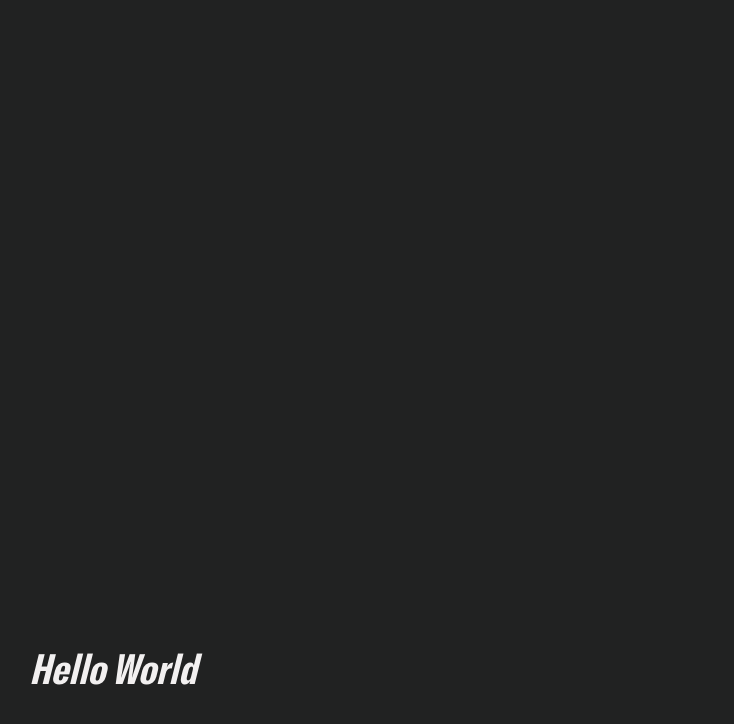
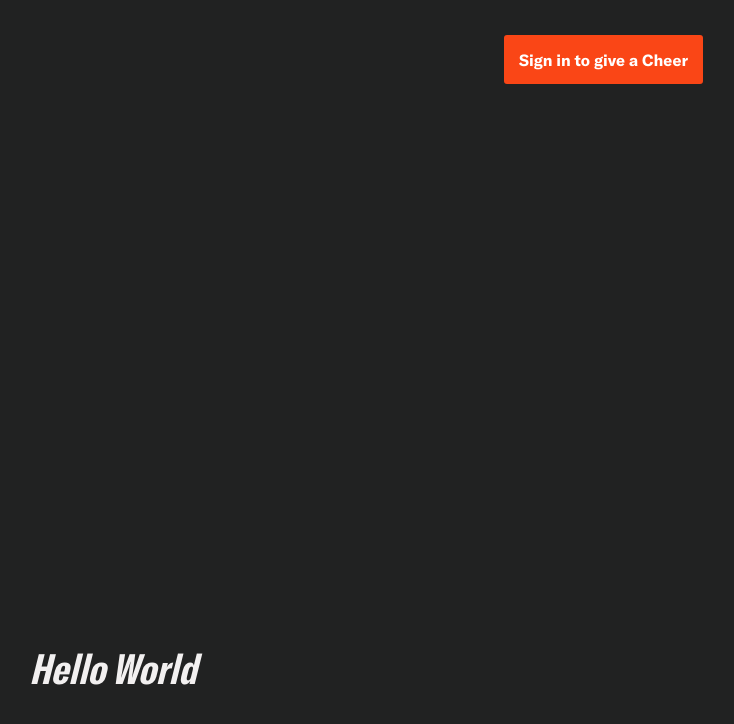
Before and after one commit to ugrky/championapp, a React (Create React App) app: page / in a window 1280 px wide. Shown: the top 724 px of the page, without its empty margins (527-1261 px from the left). Built offline with nearby package versions, Linux system fonts and the light colour scheme; no server answers; the database is empty.

Commit message:
Added signin menu top right

```diff
--- /dev/null
+++ b/src/components/Headline.tsx
@@ -0,0 +1,15 @@
+import React from 'react';
+import { Color } from '../colors';
+
+
+function Headline({ text }: { text: string }) {
+  return (
+    <h1 style={{
+      color: Color.WhiteOff,
+      fontSize: 42,
+      fontFamily: 'GTAmericaCompressedBold',
+    }}>{text}</h1>
+  )
+}
+
+export default Headline;
--- /dev/null
+++ b/src/components/PageLayout.tsx
@@ -0,0 +1,13 @@
+import React from 'react';
+import { Color } from '../colors';
+
+
+function PageLayout({ children }: { children: any }) {
+  return (
+    <div style={{ flex: 1, display: 'flex', flexDirection: 'column', alignItems: 'center', backgroundColor: Color.Charcoal }}>
+      {children}
+    </div>
+  )
+}
+
+export default PageLayout;
--- a/src/containers/Menu/index.tsx
+++ b/src/containers/Menu/index.tsx
@@ -1,16 +1,39 @@
 import React from 'react';
 import { useSelector } from 'react-redux';
-import { isLoaded } from 'react-redux-firebase';
+import { isEmpty, isLoaded } from 'react-redux-firebase';
+import { Link, useLocation } from 'react-router-dom';
 
+
+const linkStyle = {
+  fontFamily: 'GTAmericaBold',
+  color: 'white',
+  textDecoration: 'none',
+  padding: 15,
+  backgroundColor: '#fa4616',
+  borderRadius: 3,
+};
 
 function MenuContainer() {
 
+  const location = useLocation();
+
   const auth = useSelector((state: any) => state.firebase.auth);
+
+  if (location.pathname.includes('login')) return null;
+
   if (!isLoaded(auth)) return null;
 
-  console.log('auth', auth);
+  console.log(auth);
 
-  return null;
+  return (
+    <div style={{ position: 'fixed', top: 50, right: 50 }}>
+      {!isEmpty(auth) ? (
+        <Link style={linkStyle} to="/submit">Submit a Cheer</Link>
+      ): (
+        <Link style={linkStyle} to="/login">Sign in to give a Cheer</Link>
+      )}
+    </div>
+  );
 }
 
 export default MenuContainer;
--- a/src/screens/Login/index.tsx
+++ b/src/screens/Login/index.tsx
@@ -1,6 +1,8 @@
 import firebase from 'firebase';
 import React from 'react';
 import { StyledFirebaseAuth } from 'react-firebaseui';
+import Headline from '../../components/Headline';
+import PageLayout from '../../components/PageLayout';
 
 
 // Configure FirebaseUI.
@@ -18,11 +20,10 @@ const uiConfig = {
 
 function LoginScreen() {
   return (
-    <div>
-      <h1>ChampionApp</h1>
-      <p>Please sign-in:</p>
+    <PageLayout>
+      <Headline text="SIGN-IN" />
       <StyledFirebaseAuth uiConfig={uiConfig} firebaseAuth={firebase.auth()} />
-    </div>
+    </PageLayout>
   );
 }
 
--- a/src/screens/main.tsx
+++ b/src/screens/main.tsx
@@ -1,18 +1,19 @@
 import React from 'react';
 import { Color } from '../colors';
 import CheerFeed from '../components/CheerFeed';
+import PageLayout from '../components/PageLayout';
 import ValueWheelContainer from '../containers/ValueWheel';
 
 const MainScreen = () => {
   return (
-    <div style={{ flex: 1, display: 'flex', flexDirection: 'column', backgroundColor: Color.Charcoal }}>
+    <PageLayout>
       <div style={{ flex: 2, display: 'flex', justifyContent: 'center', alignItems: 'center'}}>
         <ValueWheelContainer />
       </div>
       <div style={{ flex: 1, display: 'flex'}}>
         <CheerFeed />
       </div>
-    </div>
+    </PageLayout>
   )
 }
 
```
Also changed, not shown: 1 other file (tests, documents, lock files or other folders).
